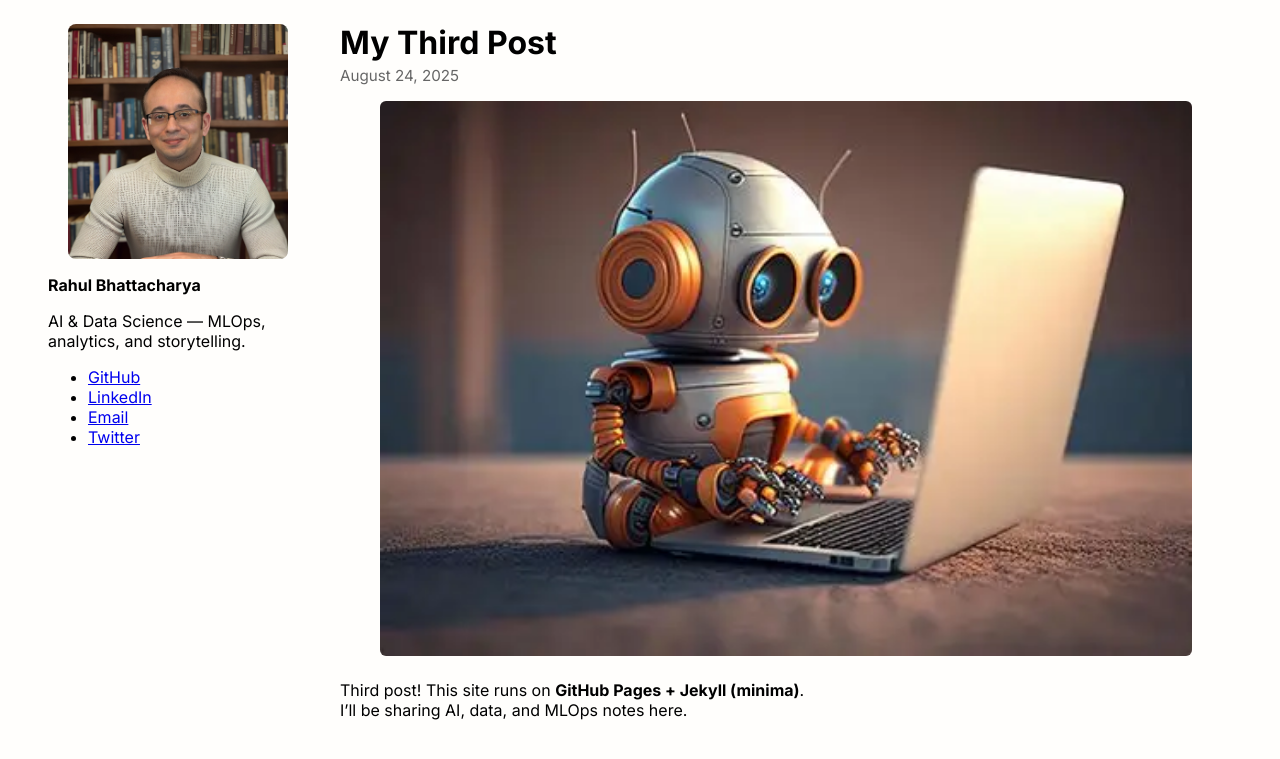
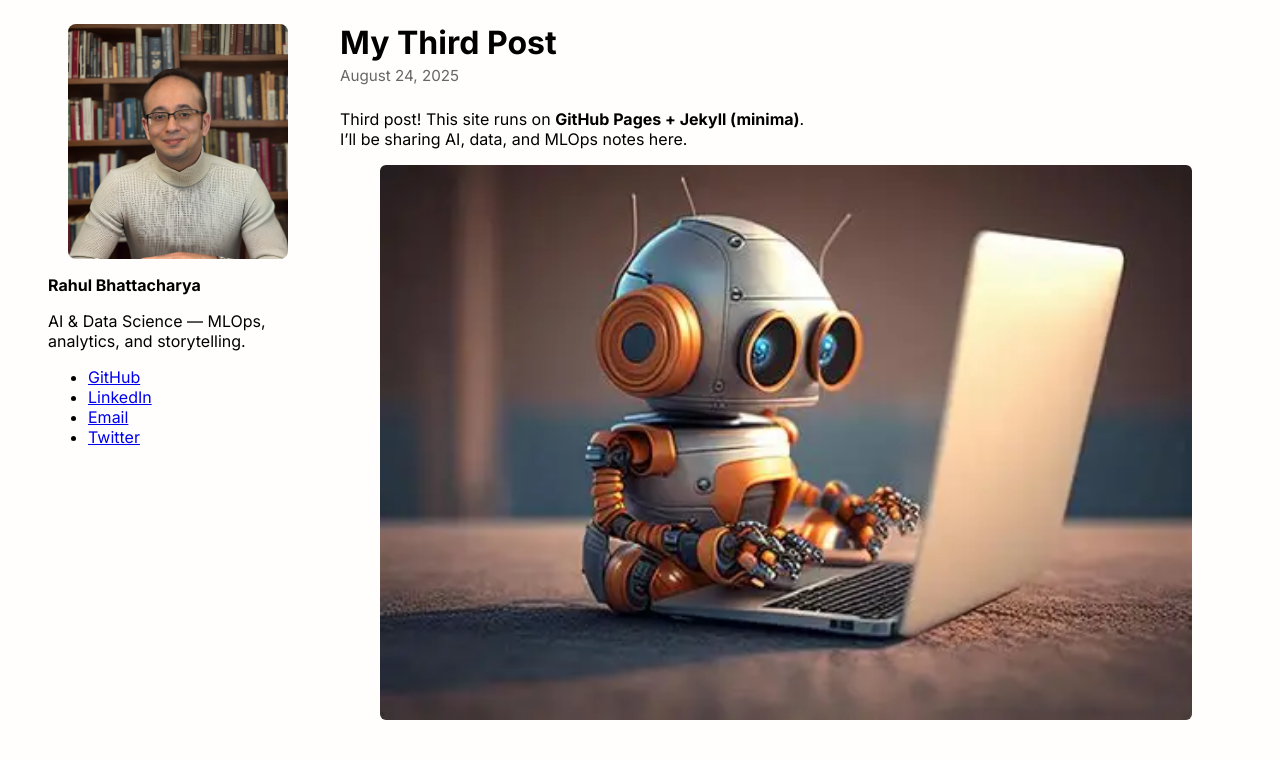
Before and after one commit to RahulBhattacharya1/RahulBhattacharya1.github.io, a Jekyll site: the page built from _posts/2025-08-24-second.md, in a window 1280 px wide. Shown: the top 759 px of the page. Built offline with Jekyll 4.4.1, drawn with Linux system fonts in a browser that asks for light colours.

Commit message:
Update default.html

```diff
--- a/_layouts/default.html
+++ b/_layouts/default.html
@@ -5,10 +5,7 @@
   <title>{{ page.title }}</title>
   <meta name="viewport" content="width=device-width, initial-scale=1">
 
-  <!-- Optional: smooth, modern font -->
   <link href="https://fonts.googleapis.com/css2?family=Inter:wght@400;500;700&display=swap" rel="stylesheet">
-
-  <!-- Your compiled site CSS -->
   <link rel="stylesheet" href="{{ '/assets/css/main.css' | relative_url }}">
 </head>
 <body>
@@ -27,19 +24,41 @@
 
     <main class="main-content">
       <div class="main-inner">
+
         {% if page.collection == "posts" %}
           <header class="post-header">
             <h1 class="post-title">{{ page.title }}</h1>
             <p class="post-meta">{{ page.date | date: "%B %d, %Y" }}</p>
+          </header>
+
+          {% capture body %}{{ content }}{% endcapture %}
+          {% assign parts = body | split: '</p>' %}
+
+          {% if parts.size > 1 %}
+            {{ parts[0] }}</p>
             {% if page.thumbnail %}
               <figure class="post-hero">
                 <img src="{{ page.thumbnail | relative_url }}" alt="{{ page.title }}">
               </figure>
             {% endif %}
-          </header>
+            {% for p in parts offset:1 %}
+              {% unless p == '' %}
+                {{ p }}</p>
+              {% endunless %}
+            {% endfor %}
+          {% else %}
+            {% if page.thumbnail %}
+              <figure class="post-hero">
+                <img src="{{ page.thumbnail | relative_url }}" alt="{{ page.title }}">
+              </figure>
+            {% endif %}
+            {{ content }}
+          {% endif %}
+
+        {% else %}
+          {{ content }}
         {% endif %}
 
-        {{ content }}
       </div>
     </main>
   </div>
```
